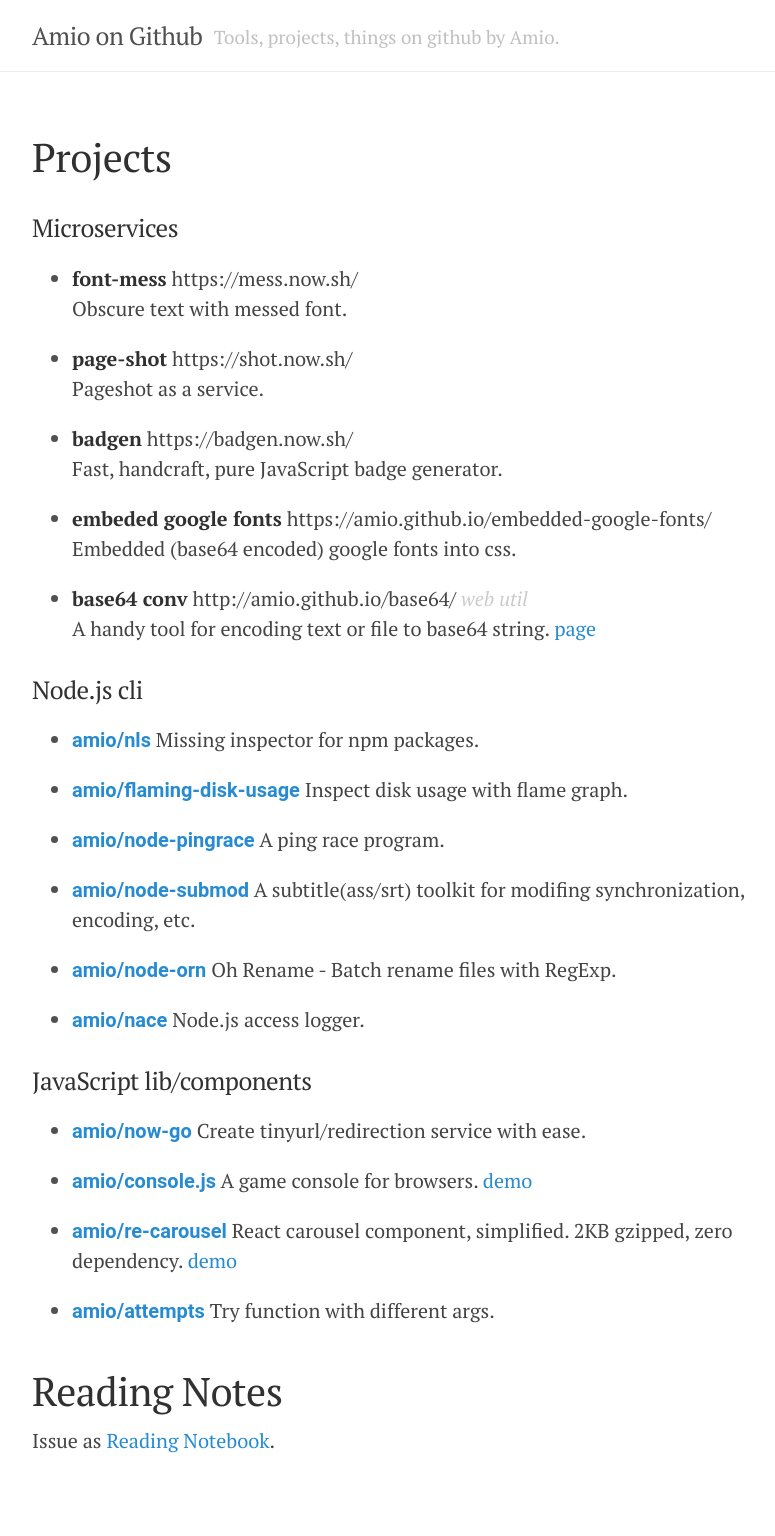
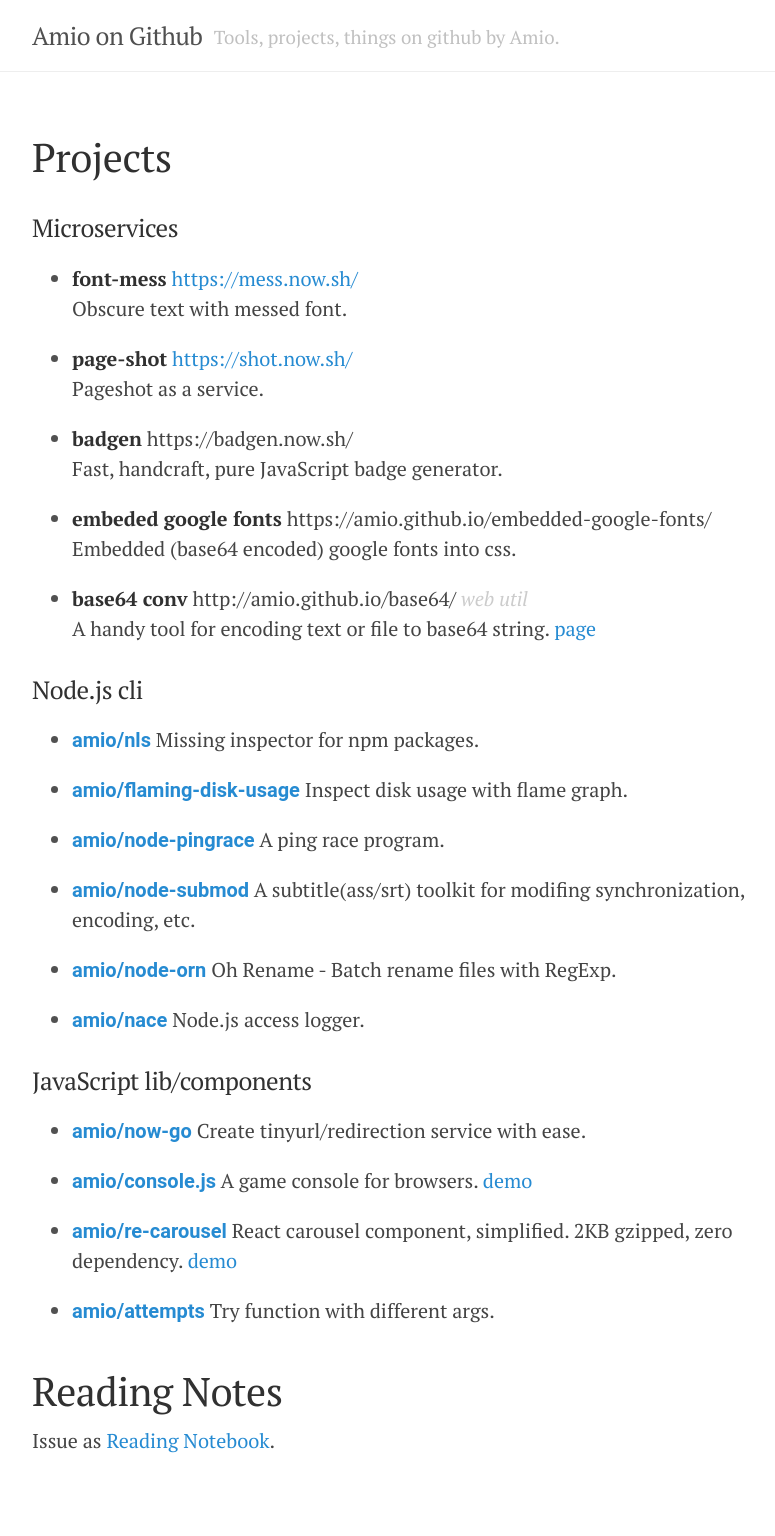
Before and after one commit to amio/amio.github.com, a Jekyll site: the page built from index.md, in a window 1280 px wide. Shown: the whole page, without its empty margins (248-1023 px from the left). Built offline with Jekyll 4.4.1, drawn with Linux system fonts in a browser that asks for light colours.

Commit message:
Update index.md

```diff
--- a/index.md
+++ b/index.md
@@ -12,10 +12,10 @@
 
 ### Microservices
 
-- **font-mess** https://mess.now.sh/
+- **font-mess** [https://mess.now.sh/]()
   Obscure text with messed font.
 
-- **page-shot** https://shot.now.sh/
+- **page-shot** [https://shot.now.sh/]()
   Pageshot as a service.
 
 - **badgen** https://badgen.now.sh/
```
